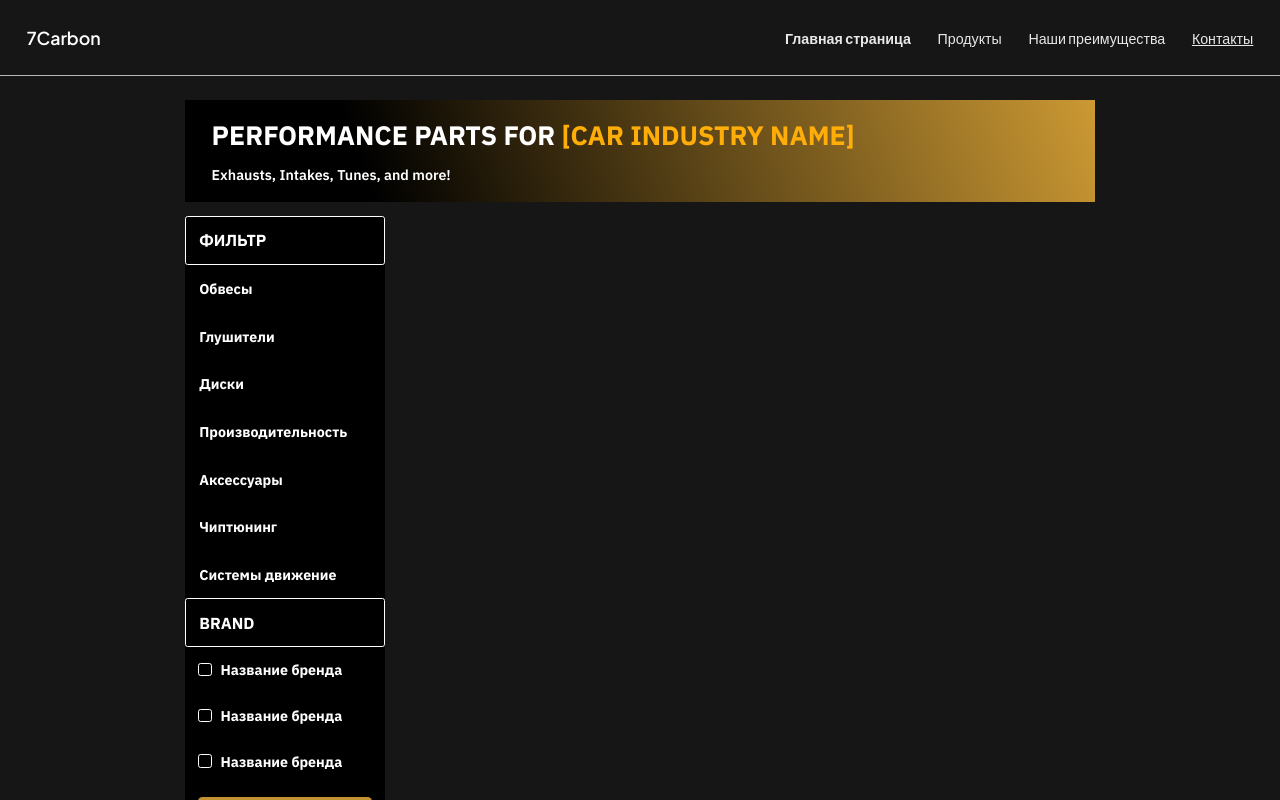
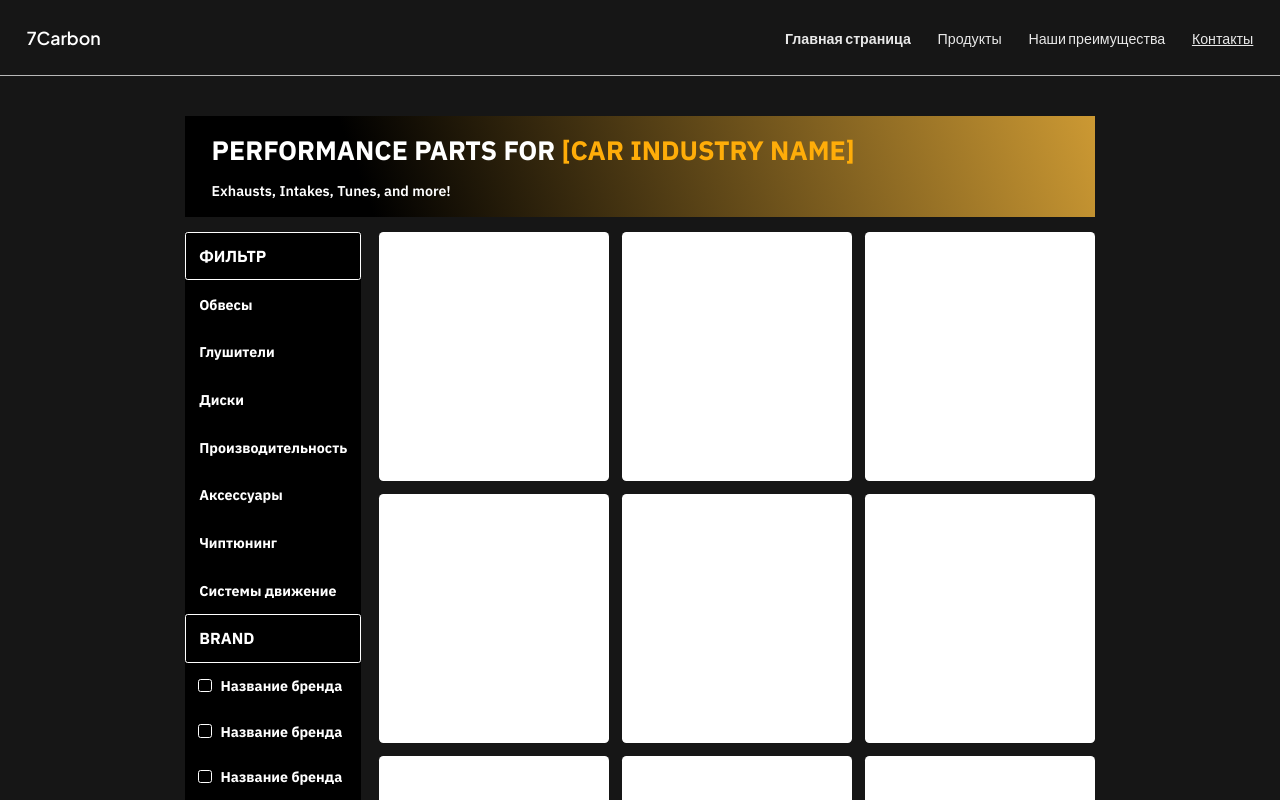
Before and after one commit to madixanov/7Carbon, a React (Vite) app: page /products in a window 1280 px wide. Shown: the top 800 px of the page. Built offline with nearby package versions, Linux system fonts and the light colour scheme.

Commit message:
Added products grid

```diff
--- a/src/pages/Products/Products.css
+++ b/src/pages/Products/Products.css
@@ -1,9 +1,9 @@
 .products-main {
-  padding-top: 100px;
+  padding-top: 13rem;
 }
 
 .products-sub-container {
-  width: 102.4rem;
+  max-width: 102.4rem;
   margin: 0 auto;
   margin-bottom: 1.6rem;
 }
--- /dev/null
+++ b/src/pages/Products/UI/ProductContainer/Product.css
@@ -0,0 +1,13 @@
+.product-container {
+  background: white;
+  width: calc((100% - (1.5rem * 2)) / 3); /* формула для 3 карточек */
+  height: 28rem;
+  border-radius: 0.5rem;
+  cursor: pointer;
+  transition: 0.3s;
+}
+
+.product-container:hover {
+  box-shadow: 0 4px 10px rgba(255, 255, 255, 0.25);
+  transform: scale(1.05);
+}
--- /dev/null
+++ b/src/pages/Products/UI/ProductContainer/ProductContainer.jsx
@@ -0,0 +1,9 @@
+import "./Product.css"
+
+export default function Product() {
+  return (
+    <div className="product-container">
+
+    </div>
+  )
+}
--- /dev/null
+++ b/src/pages/Products/UI/ProductsGrid/ProductsGrid.css
@@ -0,0 +1,6 @@
+.products-grid {
+  display: flex;
+  flex-wrap: wrap;
+  gap: 1.5rem;
+  width: 100%;
+}
--- a/src/pages/Products/UI/ProductsGrid/ProductsGrid.jsx
+++ b/src/pages/Products/UI/ProductsGrid/ProductsGrid.jsx
@@ -0,0 +1,18 @@
+import Product from "../ProductContainer/ProductContainer"
+import "./ProductsGrid.css"
+
+export default function ProductsGrid() {
+  return (
+    <div className="products-grid">
+      <Product />
+      <Product />
+      <Product />
+      <Product />
+      <Product />
+      <Product />
+      <Product />
+      <Product />
+      <Product />
+    </div>
+  )
+}
--- a/src/pages/Products/UI/ProductsSubContainer.css
+++ b/src/pages/Products/UI/ProductsSubContainer.css
@@ -26,3 +26,11 @@
   font-size: 1.6rem;
   font-weight: 600;
 }
+
+.products-search-container {
+  display: flex;
+  flex-direction: row;
+  gap: 2rem;
+  justify-content: start;
+  align-items: start;
+}
--- a/src/pages/Products/UI/ProductsSubContainer.jsx
+++ b/src/pages/Products/UI/ProductsSubContainer.jsx
@@ -1,4 +1,5 @@
 import ProductsFilter from "./ProductFilter/ProductsFilter"
+import ProductsGrid from "./ProductsGrid/ProductsGrid.jsx"
 import "./ProductsSubContainer.css"
 
 export default function ProductsSubContainer() {
@@ -10,6 +11,7 @@ export default function ProductsSubContainer() {
       </div>
       <div className="products-search-container">
         <ProductsFilter />
+        <ProductsGrid />
       </div>
     </div>
   )
```
